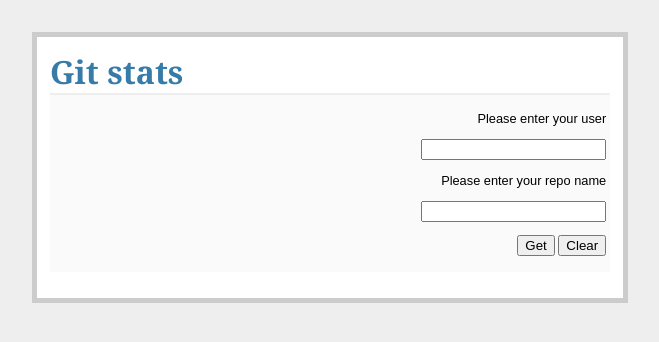
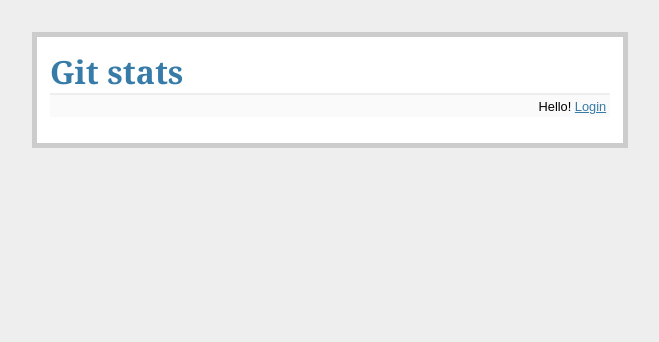
Before and after one commit to gorysko/gitlab_api_module, a Flask app: page / in a window 1280 px wide. Shown: the top 342 px of the page, without its empty margins (310-969 px from the left). Run offline with Flask 2, Linux system fonts and the light colour scheme.

Commit message:
login added

```diff
--- a/server.py
+++ b/server.py
@@ -4,7 +4,6 @@
 from flask import Flask
 from flask import render_template
 from flask import request
-from flask import render_template_string
 from flask import session
 from flask import g
 from flask import redirect
@@ -71,7 +70,7 @@ def after_request(response):
 
 @app.route('/', methods=['GET'])
 def index(name=None):
-    return render_template('first.html', name=name)
+    return render_template('first.html', name=name, user=g.user)
 
 
 @github.access_token_getter
--- a/templates/layout.html
+++ b/templates/layout.html
@@ -7,5 +7,12 @@
   {% for message in get_flashed_messages() %}
     <div class=flash>{{ message }}</div>
   {% endfor %}
-  {% block body %}{% endblock %}
+  {% if user %}
+  	Hello! <a href="{{ url_for("user") }}">Get user</a>
+  	<a href="{{ url_for("logout") }}">Logout</a>
+  	{% block body %}{% endblock %}
+  {% else %}
+  	Hello! <a href="{{ url_for("login") }}">Login</a>
+  {% endif %}
+
 </div>
```
